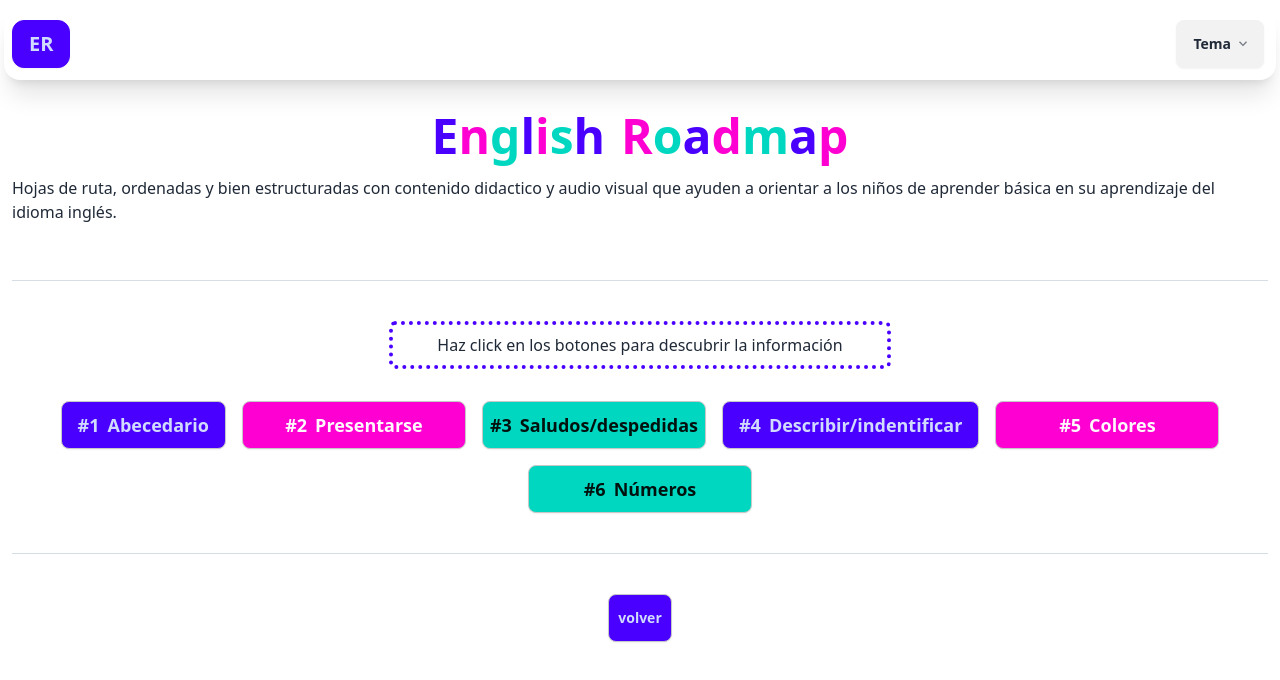
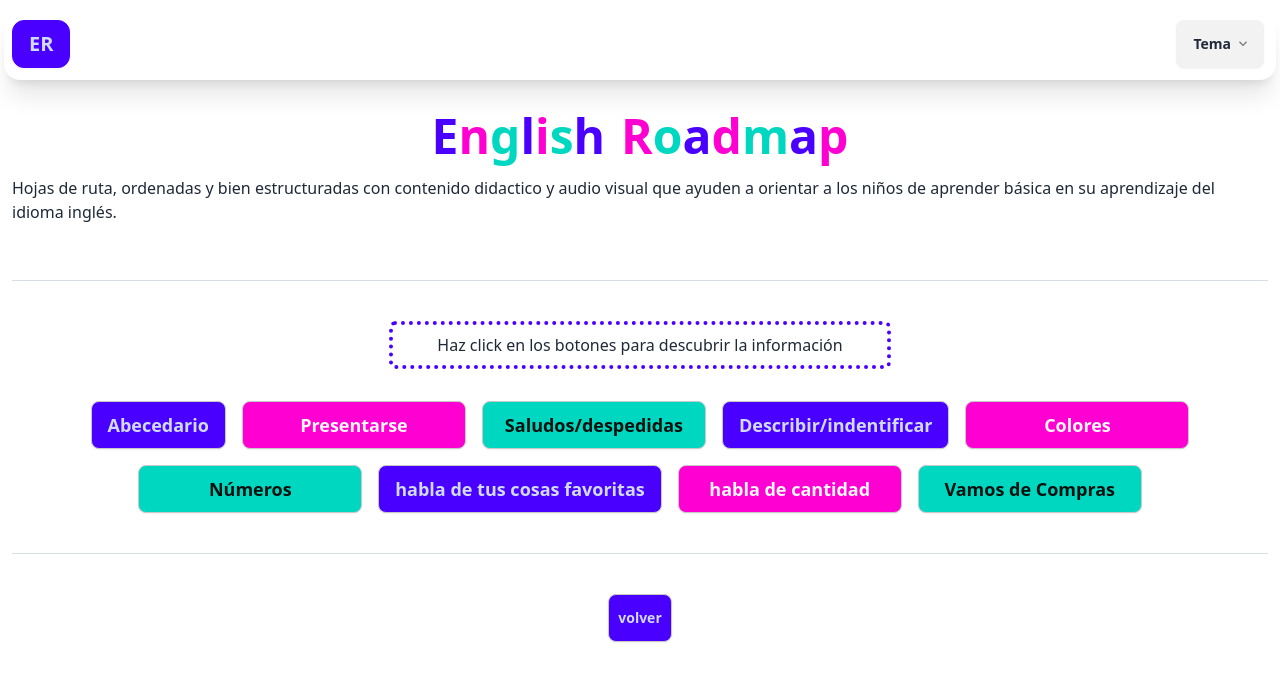
Before and after one commit to manufer24/englishroadmap, a Nuxt app: page /aprender in a window 1280 px wide. Shown: the top 680 px of the page. Built offline with nearby package versions, Linux system fonts and the light colour scheme.

Commit message:
add new items in list

```diff
--- a/pages/aprender/index.vue
+++ b/pages/aprender/index.vue
@@ -35,32 +35,47 @@
                     <ul class="flex flex-col flex-wrap items-center justify-center gap-4 md:flex-row">
                         <li>
                             <button class="btn btn-active bg-primary text-primary-content hover:bg-primary-content hover:text-primary text-lg">
-                                <nuxt-link class="h-full flex items-center" to="/aprender/abecedario"><span class="font-bold mr-2">#1</span> Abecedario</nuxt-link>
+                                <nuxt-link class="h-full flex items-center" to="/aprender/abecedario">Abecedario</nuxt-link>
                             </button>
                         </li>
                         <li>
                             <button class="btn btn-active w-56 bg-secondary text-secondary-content hover:bg-secondary-content hover:text-secondary text-lg">
-                                <nuxt-link class="h-full flex items-center" to="/aprender/presentarse"><span class="font-bold mr-2">#2</span>Presentarse</nuxt-link>
+                                <nuxt-link class="h-full flex items-center" to="/aprender/presentarse">Presentarse</nuxt-link>
                             </button>
                         </li>
                         <li>
                             <button class="btn btn-active w-56 bg-accent text-accent-content hover:bg-accent-content hover:text-accent text-lg">
-                                <nuxt-link class="h-full flex items-center" to="/aprender/saludos-y-despedidas"><span class="font-bold mr-2">#3</span>Saludos/despedidas</nuxt-link>
+                                <nuxt-link class="h-full flex items-center" to="/aprender/saludos-y-despedidas">Saludos/despedidas</nuxt-link>
                             </button>
                         </li>
                         <li>
                             <button class="btn btn-active bg-primary text-primary-content hover:bg-primary-content hover:text-primary text-lg">
-                                <nuxt-link class="h-full flex items-center" to="/aprender/describir-personas"><span class="font-bold mr-2">#4</span>Describir/indentificar</nuxt-link>
+                                <nuxt-link class="h-full flex items-center" to="/aprender/describir-personas">Describir/indentificar</nuxt-link>
                             </button>
                         </li>
                         <li>
                             <button class="btn btn-active w-56 bg-secondary text-secondary-content hover:bg-secondary-content hover:text-secondary text-lg">
-                                <nuxt-link class="h-full flex items-center" to="/aprender/colores"><span class="font-bold mr-2">#5</span>Colores</nuxt-link>
+                                <nuxt-link class="h-full flex items-center" to="/aprender/colores">Colores</nuxt-link>
                             </button>
                         </li>
                         <li>
                             <button class="btn btn-active w-56 bg-accent text-accent-content hover:bg-accent-content hover:text-accent text-lg">
-                                <nuxt-link class="h-full flex items-center" to="/aprender/numeros"><span class="font-bold mr-2">#6</span>Números</nuxt-link>
+                                <nuxt-link class="h-full flex items-center" to="/aprender/numeros">Números</nuxt-link>
+                            </button>
+                        </li>
+                        <li>
+                            <button class="btn btn-active bg-primary text-primary-content hover:bg-primary-content hover:text-primary text-lg">
+                                <nuxt-link class="h-full flex items-center" to="/aprender/habla-de-tus-cosas-favoritas">habla de tus cosas favoritas</nuxt-link>
+                            </button>
+                        </li>
+                        <li>
+                            <button class="btn btn-active w-56 bg-secondary text-secondary-content hover:bg-secondary-content hover:text-secondary text-lg">
+                                <nuxt-link class="h-full flex items-center" to="/aprender/habla-de-cantidad">habla de cantidad</nuxt-link>
+                            </button>
+                        </li>
+                        <li>
+                            <button class="btn btn-active w-56 bg-accent text-accent-content hover:bg-accent-content hover:text-accent text-lg">
+                                <nuxt-link class="h-full flex items-center" to="/aprender/vamos-de-compras">Vamos de Compras</nuxt-link>
                             </button>
                         </li>
                     </ul>
```
